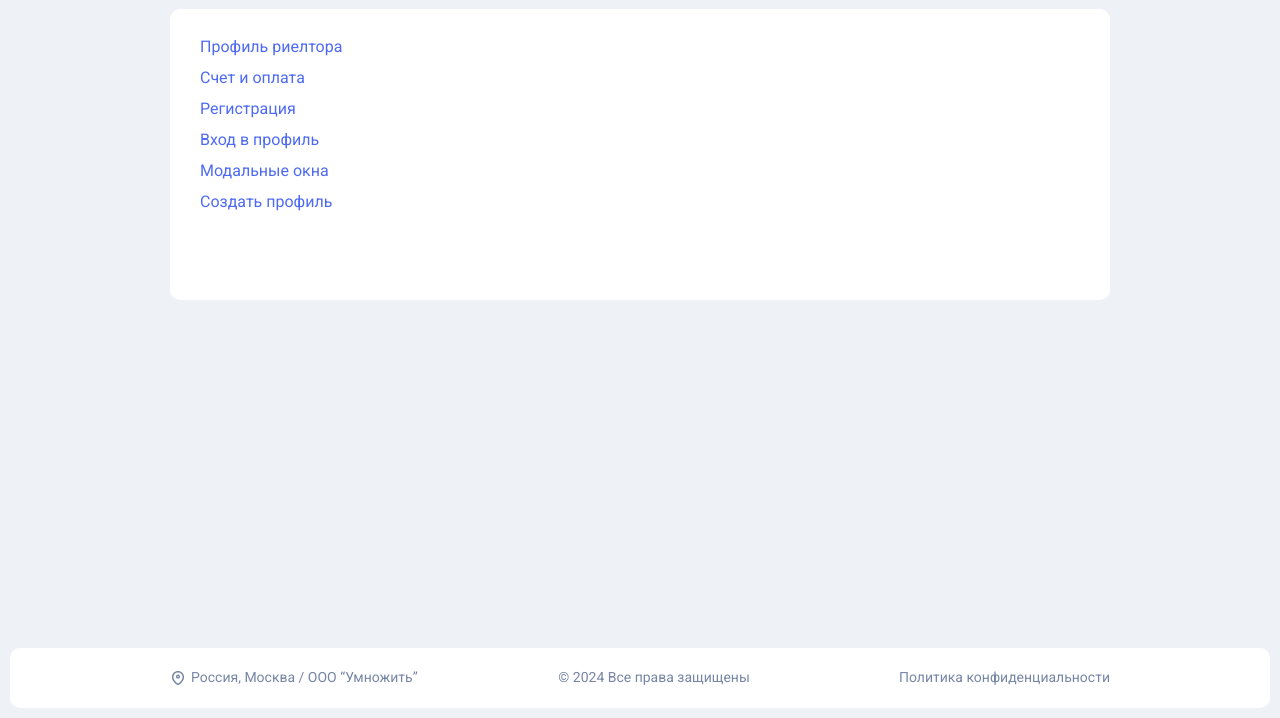
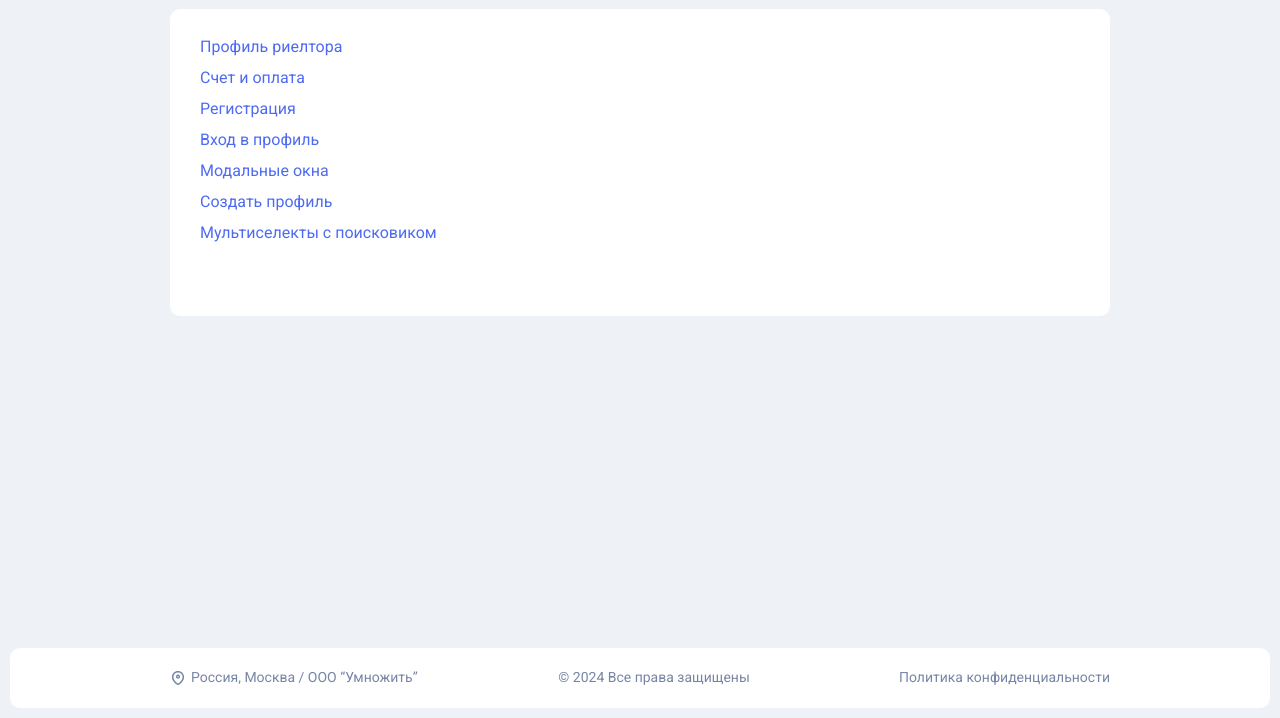
Before and after one commit to UmnojCompany/front-end, a plain HTML site: page index.html in a window 1280 px wide. Shown: the part 82-800 px from the top of the page. Drawn offline with Linux system fonts and the light colour scheme.

Commit message:
главная

```diff
--- a/index.html
+++ b/index.html
@@ -286,7 +286,7 @@
               <li><a href="enter-page.html">Вход в профиль</a></li>
               <li><a href="modals.html">Модальные окна</a></li>
               <li><a href="create-profile-realtor.html">Создать профиль</a></li>
-              <li><a href=""></a></li>
+              <li><a href="selects.html">Мультиселекты с поисковиком</a></li>
               <li><a href=""></a></li>
               <li><a href=""></a></li>
               <li><a href=""></a></li>
@@ -403,7 +403,9 @@
             >Россия, Москва / ООО “Умножить”
           </div>
           <div class="copy">© 2024 Все права защищены</div>
-          <a class="politic trigger" data-modal-type="politikaModal">Политика конфиденциальности</a>
+          <a class="politic trigger" data-modal-type="politikaModal"
+            >Политика конфиденциальности</a
+          >
         </div>
       </div>
     </footer>
```
